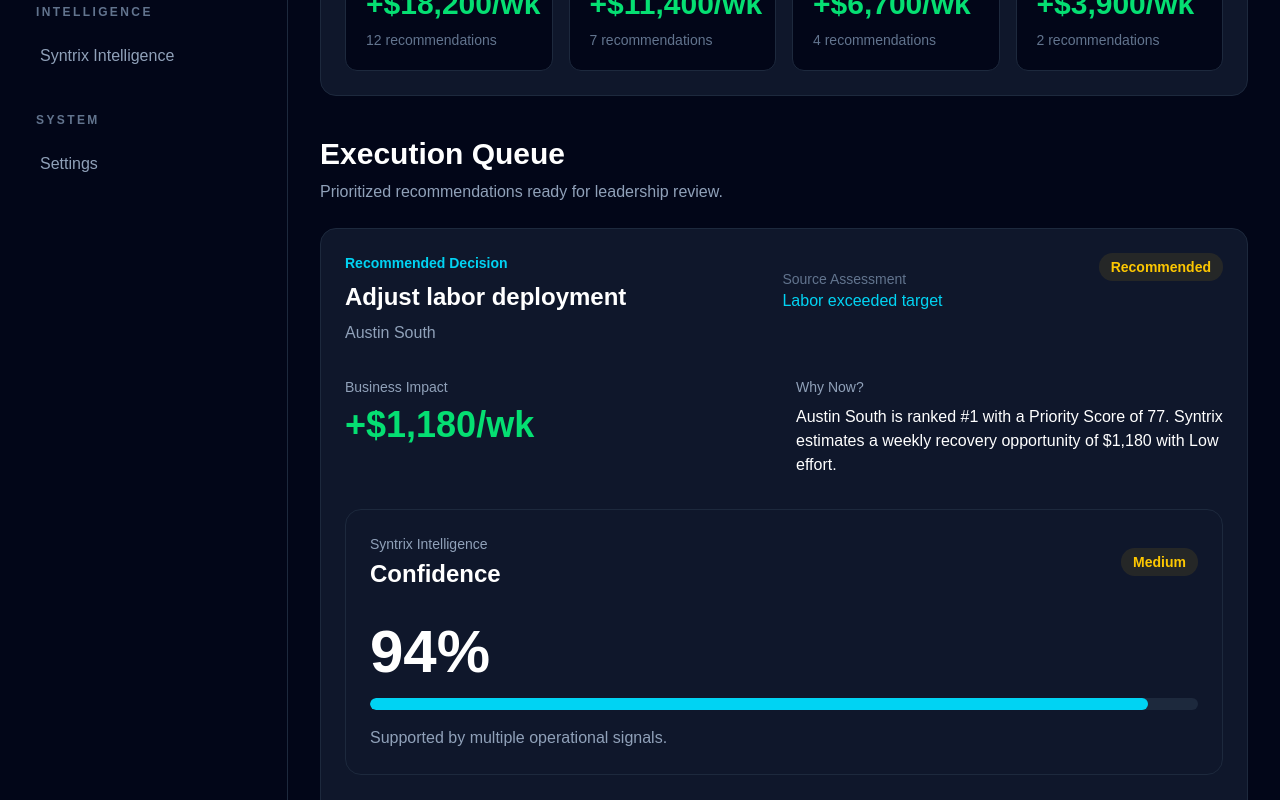
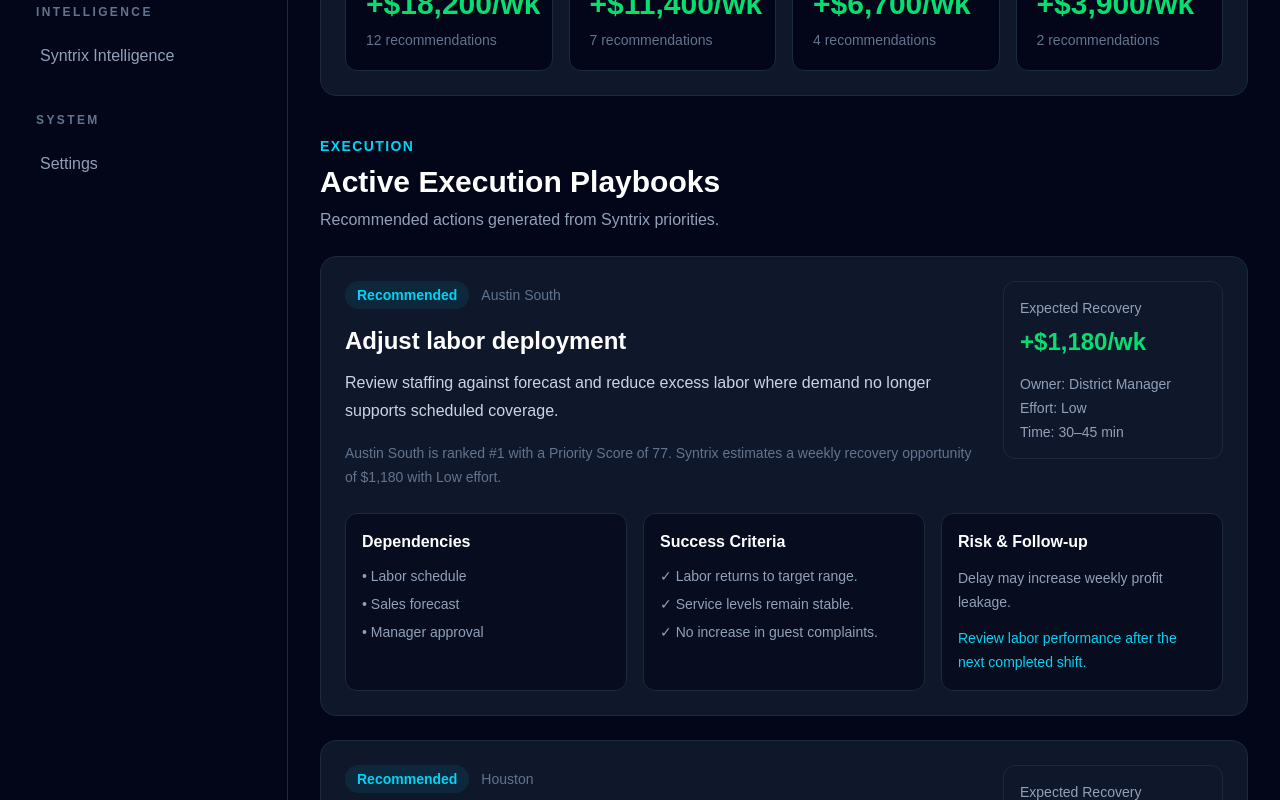
Before and after one commit to SyntrixAI/syntrix-ops, a Next.js app: page /execution in a window 1280 px wide. Shown: the part 460-1260 px from the top of the page. Built offline with nearby package versions, Linux system fonts and the light colour scheme.

Commit message:
Show playbook details in execution workspace

```diff
--- a/src/components/execution/ExecutionQueue.jsx
+++ b/src/components/execution/ExecutionQueue.jsx
@@ -1,24 +1,114 @@
-import ExecutionItem from "./ExecutionItem";
+import Card from "../ui/Card";
+import Badge from "../ui/Badge";
 
 export default function ExecutionQueue({ executions }) {
   return (
     <section className="mt-10">
-      <div className="mb-6">
-        <h2 className="text-3xl font-bold text-white">
-          Execution Queue
+      <div>
+        <p className="text-sm font-semibold uppercase tracking-widest text-cyan-400">
+          Execution
+        </p>
+
+        <h2 className="mt-2 text-3xl font-bold text-white">
+          Active Execution Playbooks
         </h2>
 
-        <p className="mt-2 text-slate-400">
-          Prioritized recommendations ready for leadership review.
+        <p className="mt-2 max-w-3xl text-slate-400">
+          Recommended actions generated from Syntrix priorities.
         </p>
       </div>
 
-      <div className="space-y-6">
-        {executions.map((execution) => (
-          <ExecutionItem
-            key={execution.id}
-            execution={execution}
-          />
+      <div className="mt-6 space-y-6">
+        {executions.map((item) => (
+          <Card key={item.id}>
+            <div className="flex flex-col gap-6 lg:flex-row lg:items-start lg:justify-between">
+              <div>
+                <div className="flex flex-wrap items-center gap-3">
+                  <Badge tone="info">{item.status}</Badge>
+
+                  <span className="text-sm text-slate-500">
+                    {item.location}
+                  </span>
+                </div>
+
+                <h3 className="mt-4 text-2xl font-bold text-white">
+                  {item.title}
+                </h3>
+
+                <p className="mt-3 max-w-3xl leading-7 text-slate-300">
+                  {item.description}
+                </p>
+
+                <p className="mt-4 text-sm leading-6 text-slate-500">
+                  {item.whyNow}
+                </p>
+              </div>
+
+              <div className="min-w-[220px] rounded-xl border border-slate-800 bg-slate-900/40 p-4">
+                <p className="text-sm text-slate-400">Expected Recovery</p>
+
+                <p className="mt-2 text-2xl font-bold text-green-400">
+                  +${item.businessImpact.weeklyRecovery.toLocaleString()}/wk
+                </p>
+
+                <div className="mt-4 space-y-1 text-sm text-slate-400">
+                  <p>Owner: {item.owner}</p>
+                  <p>Effort: {item.effort}</p>
+                  <p>Time: {item.estimatedTime}</p>
+                </div>
+              </div>
+            </div>
+
+            <div className="mt-6 grid gap-4 lg:grid-cols-3">
+              {item.dependencies?.length > 0 && (
+                <div className="rounded-xl border border-slate-800 bg-slate-950/60 p-4">
+                  <h4 className="font-semibold text-white">Dependencies</h4>
+
+                  <ul className="mt-3 space-y-2">
+                    {item.dependencies.map((dependency) => (
+                      <li key={dependency} className="text-sm text-slate-400">
+                        • {dependency}
+                      </li>
+                    ))}
+                  </ul>
+                </div>
+              )}
+
+              {item.successCriteria?.length > 0 && (
+                <div className="rounded-xl border border-slate-800 bg-slate-950/60 p-4">
+                  <h4 className="font-semibold text-white">
+                    Success Criteria
+                  </h4>
+
+                  <ul className="mt-3 space-y-2">
+                    {item.successCriteria.map((criteria) => (
+                      <li key={criteria} className="text-sm text-slate-400">
+                        ✓ {criteria}
+                      </li>
+                    ))}
+                  </ul>
+                </div>
+              )}
+
+              {(item.risk || item.followUp) && (
+                <div className="rounded-xl border border-slate-800 bg-slate-950/60 p-4">
+                  <h4 className="font-semibold text-white">Risk & Follow-up</h4>
+
+                  {item.risk && (
+                    <p className="mt-3 text-sm leading-6 text-slate-400">
+                      {item.risk}
+                    </p>
+                  )}
+
+                  {item.followUp && (
+                    <p className="mt-3 text-sm leading-6 text-cyan-400">
+                      {item.followUp}
+                    </p>
+                  )}
+                </div>
+              )}
+            </div>
+          </Card>
         ))}
       </div>
     </section>
```
